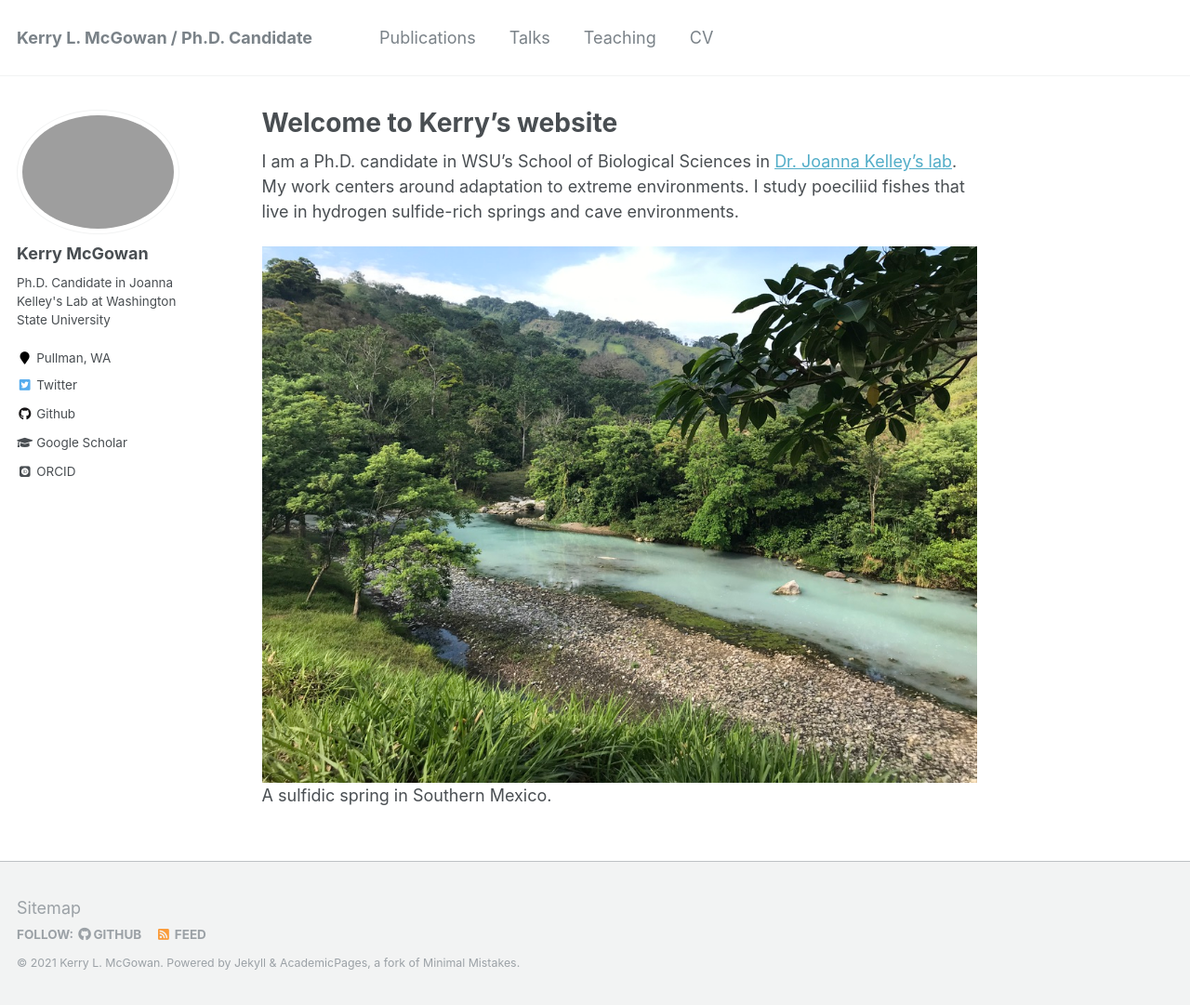
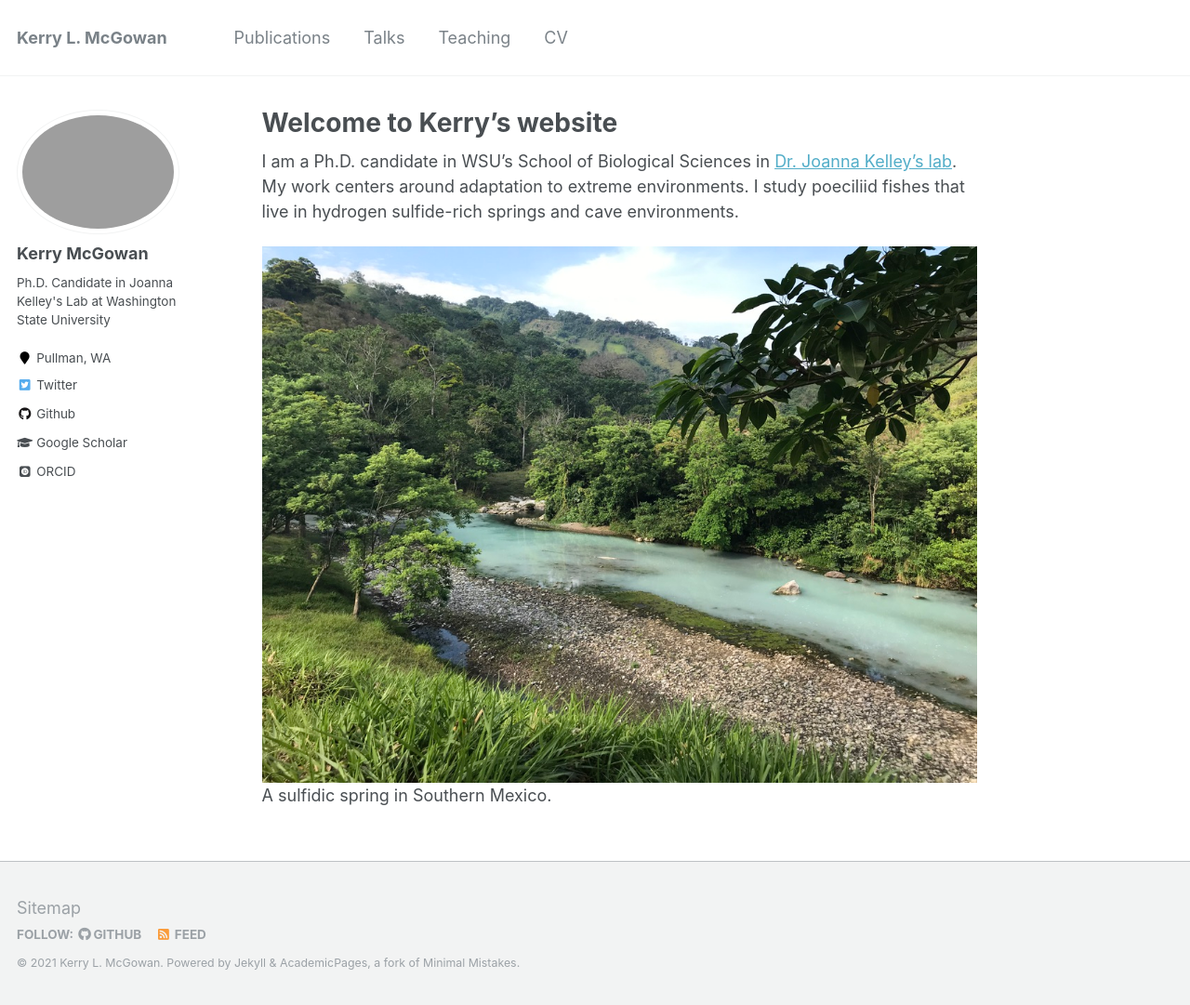
Before and after one commit to kerrymcgowan/kerrymcgowan.github.io, a Jekyll site: the page built from _pages/about.md, in a window 1280 px wide and 1081 px high. Shown: the whole window at 93% size. Built offline with Jekyll 4.4.1, drawn with Linux system fonts in a browser that asks for light colours; some web fonts are replaced.

Commit message:
Removed PhD Candidate from title.

```diff
--- a/_config.yml
+++ b/_config.yml
@@ -7,7 +7,7 @@
 
 # Site Settings
 locale                   : "en-US"
-title                    : "Kerry L. McGowan / Ph.D. Candidate"
+title                    : "Kerry L. McGowan"
 title_separator          : "-"
 name                     : &name "Kerry L. McGowan"
 description              : &description "Ph.D. Candidate at Washington State University"
```
